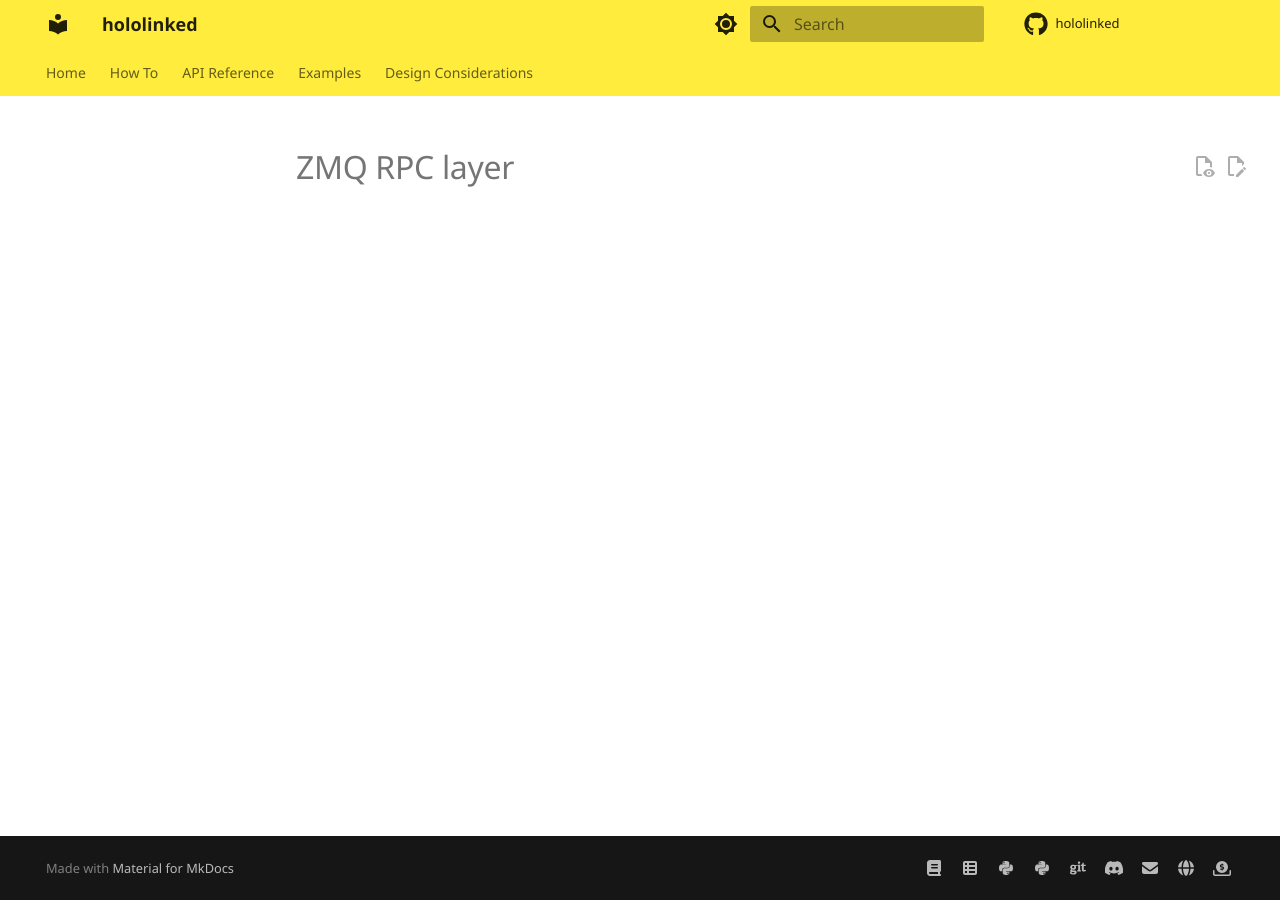
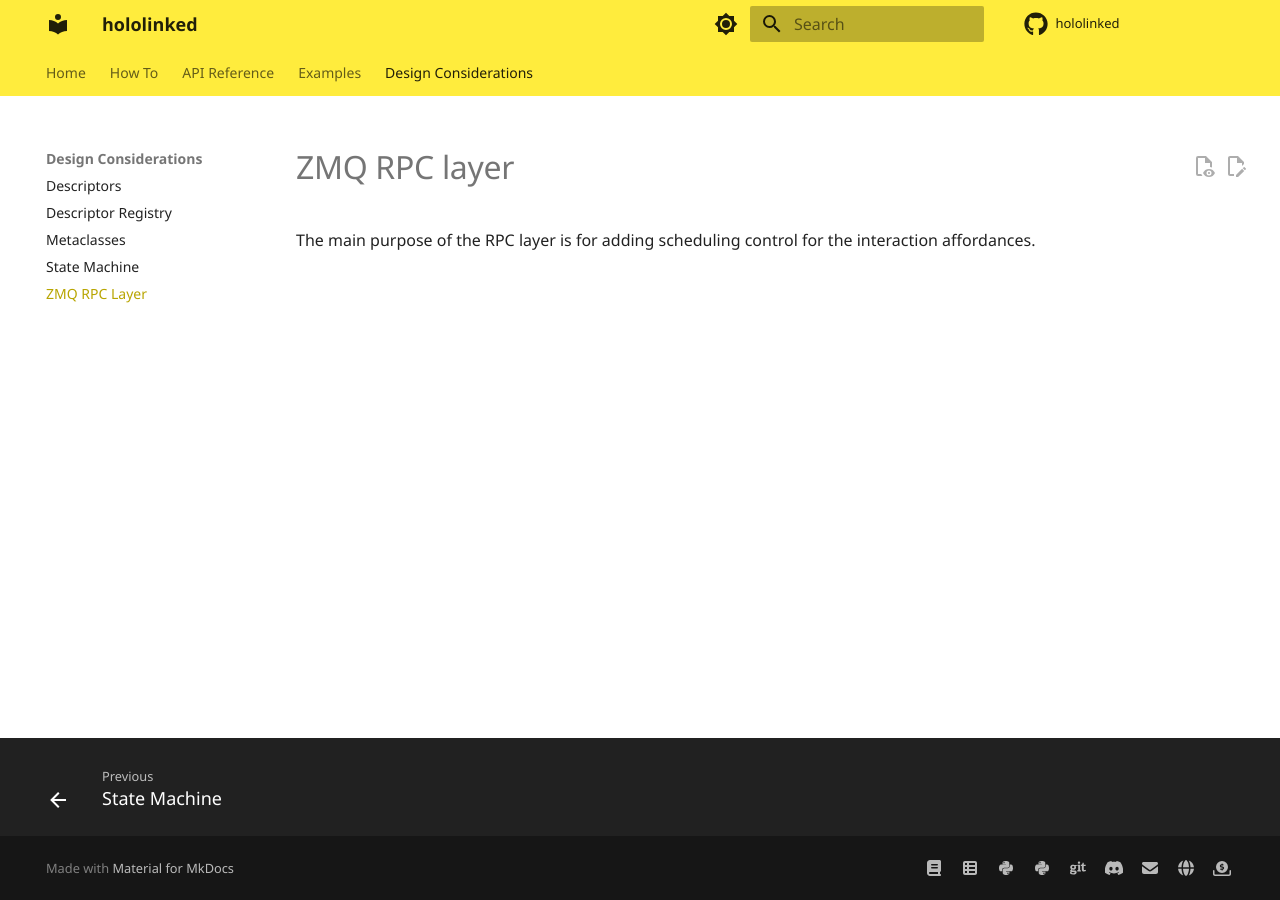
Before and after one commit to hololinked-dev/docs, an MkDocs documentation site: the page built from docs/design/zmq.md, in a window 1280 px wide. Built offline with MkDocs 1.6.1 and Material for MkDocs 9.7.7, drawn with Linux system fonts in a browser that asks for light colours; some web fonts are replaced; comment, search, counter and statistics services are not loaded.

```diff
--- a/docs/design/zmq.md
+++ b/docs/design/zmq.md
@@ -1 +1,3 @@
 # ZMQ RPC layer
+
+The main purpose of the RPC layer is for adding scheduling control for the interaction affordances.
--- a/mkdocs.yml
+++ b/mkdocs.yml
@@ -102,6 +102,7 @@ nav:
     - Descriptor Registry: design/descriptor-registry.md
     - Metaclasses: design/metaclasses.md
     - State Machine: design/state-machine.md
+    - ZMQ RPC Layer: design/zmq.md
 
 
 theme:
```
Also changed, not shown: skaffold.yaml (+6 -4 lines), 1 other file.
